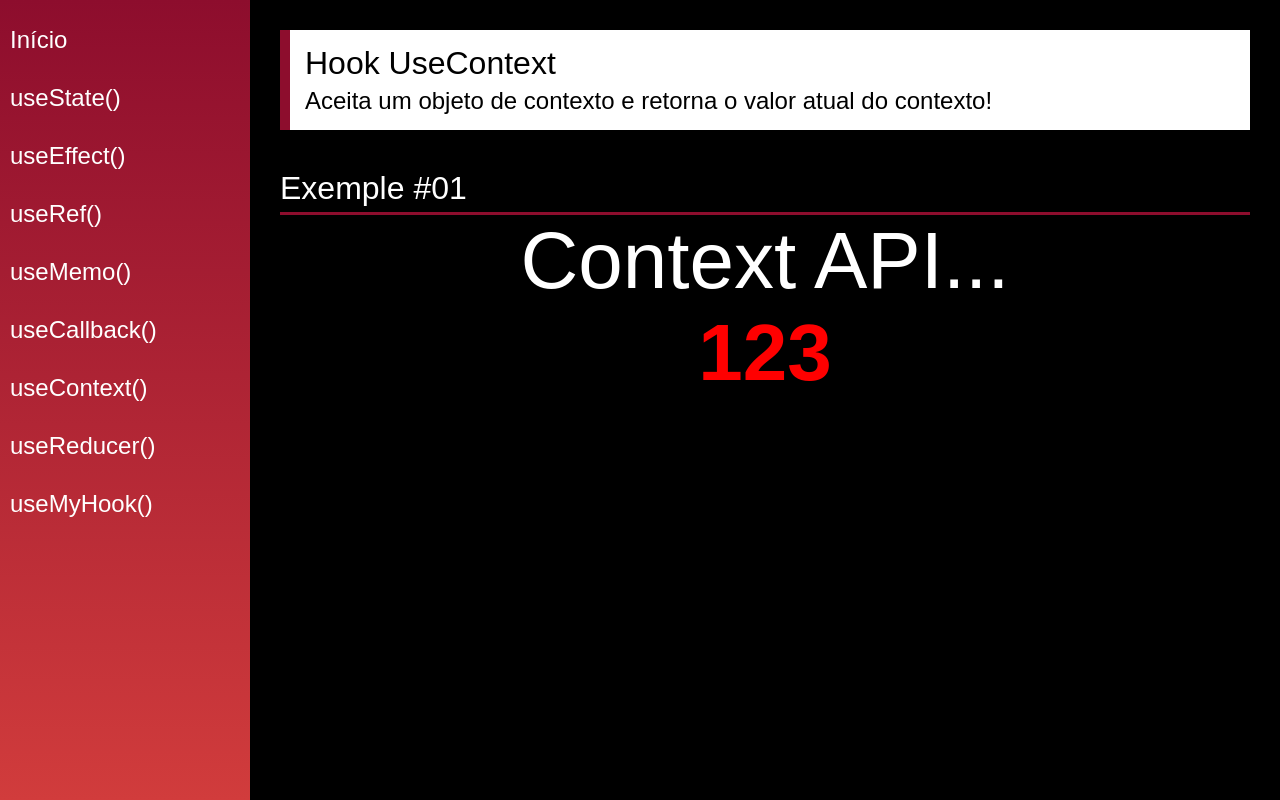
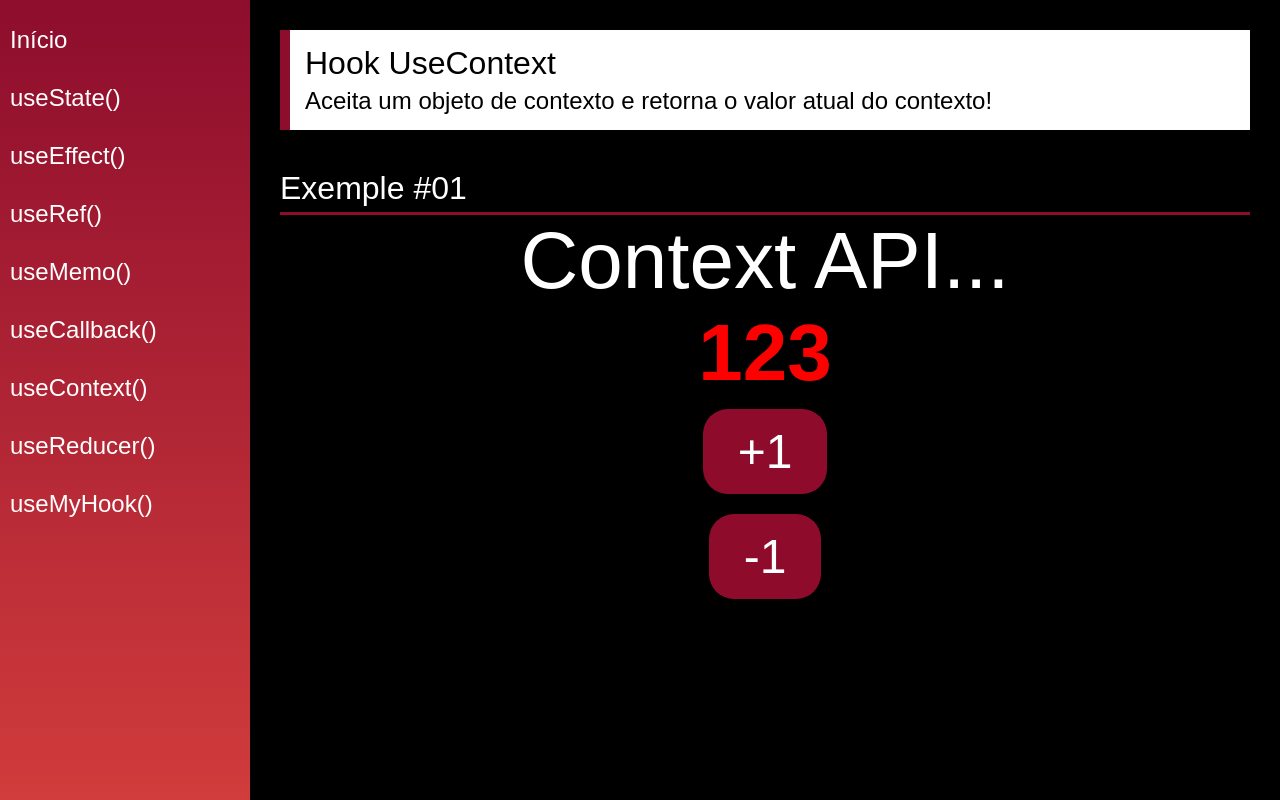
Before and after one commit to gabrielDpadua21/hooks, a React (Create React App) app: page /useContext in a window 1280 px wide. Built offline with nearby package versions, Linux system fonts and the light colour scheme.

Commit message:
useContext hook

```diff
--- a/src/index.js
+++ b/src/index.js
@@ -4,11 +4,7 @@ import React from 'react'
 
 import App from './views/App'
 
-import DataContext, { data } from './data/DataContext';
-
 ReactDOM.render(
-    <DataContext.Provider value={data}>
-        <App />
-    </DataContext.Provider>,
+    <App />,
     document.getElementById('root')
 )
--- a/src/views/App.jsx
+++ b/src/views/App.jsx
@@ -1,19 +1,25 @@
 import './App.css'
-import React from 'react'
+import React, { useState } from 'react'
 import { BrowserRouter as Router } from  'react-router-dom'
 
 import Menu from '../components/layout/Menu'
 import Content from '../components/layout/Content'
 
+import DataContext, { data } from '../data/DataContext';
+
 const App = props => {
 
+    const [state, setState] = useState(data);
+
     return (
+        <DataContext.Provider value={{state, setState}}>
             <div className="App">
                 <Router>
                     <Menu />
                     <Content />
                 </Router>
             </div>
+        </DataContext.Provider>
     )
 }
 
--- a/src/views/examples/UseContext.jsx
+++ b/src/views/examples/UseContext.jsx
@@ -8,6 +8,10 @@ const UseContext = (props) => {
 
     const context = useContext(DataContext);
 
+    const setNumber = (number) => {
+        context.setState({...context.state, number: context.state.number + number})
+    }
+
     return (
         <div className="UseContext">
             <PageTitle
@@ -17,8 +21,10 @@ const UseContext = (props) => {
 
             <SectionTitle title="Exemple #01" />
             <div className="center">
-                <span className="text">{context.text}</span>
-                <span className="text red">{context.number}</span>
+                <span className="text">{context.state.text}</span>
+                <span className="text red">{context.state.number}</span>
+                <button className="btn" onClick={() => setNumber(+1)}>+1</button>
+                <button className="btn" onClick={() => setNumber(+1)}>-1</button>
             </div>
         </div>
     )
```
Lines whose indentation alone changed are shown as unchanged.
